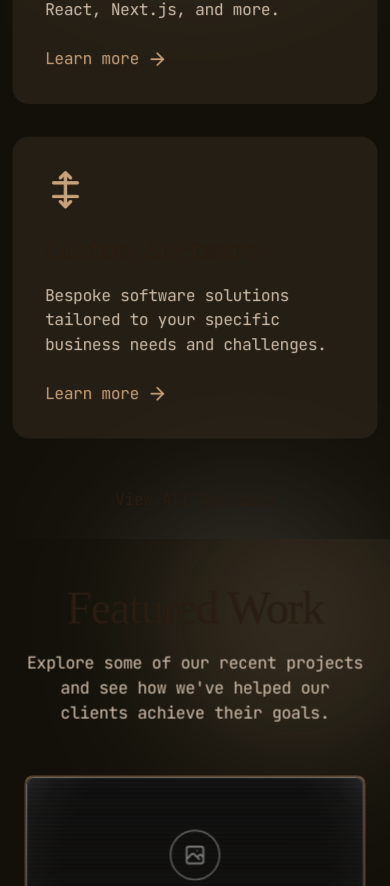
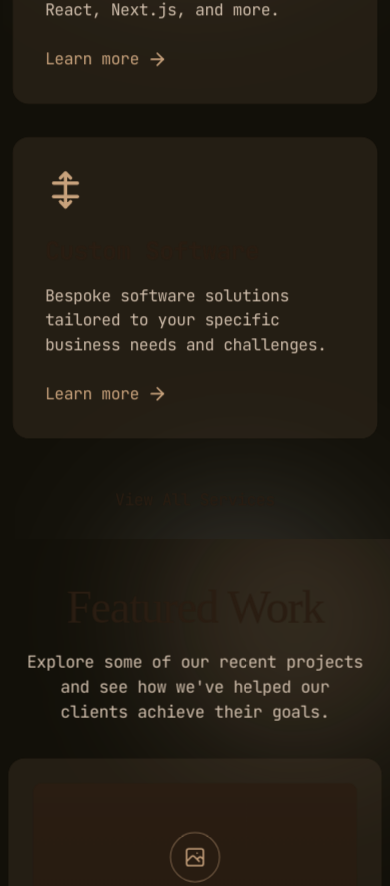
Before and after one commit to intrinsic-labs/intrinsiclabs.co, a Next.js app in the folder intrinsic-labs-website/: page / in a window 390 px wide. Shown: the part 1765-2651 px from the top of the page. Built offline with nearby package versions, Linux system fonts and the light colour scheme; a web font is replaced by a local one.

Commit message:
update card styling

```diff
--- a/intrinsic-labs-website/src/components/home/FeaturedWork.tsx
+++ b/intrinsic-labs-website/src/components/home/FeaturedWork.tsx
@@ -6,6 +6,7 @@ import Link from 'next/link';
 import Image from 'next/image';
 import PlaceholderImage from '../ui/PlaceholderImage';
 import AspectRatio from '../ui/AspectRatio';
+import Card from '../ui/Card';
 
 // Featured projects data (placeholder)
 const featuredProjects = [
@@ -72,18 +73,6 @@ const FeaturedWork = () => {
     },
   };
 
-  const itemVariants = {
-    hidden: { opacity: 0, y: 20 },
-    visible: {
-      opacity: 1,
-      y: 0,
-      transition: {
-        duration: 0.6,
-        ease: [0.215, 0.61, 0.355, 1],
-      },
-    },
-  };
-
   return (
     <section ref={sectionRef} className="py-12 md:py-20 lg:py-32 bg-background relative overflow-hidden parallax-section">
       {/* Background decorative elements with parallax */}
@@ -130,33 +119,21 @@ const FeaturedWork = () => {
           className="grid grid-cols-1 gap-8 md:gap-12"
         >
           {featuredProjects.map((project, index) => (
-            <motion.div
+            <Card
               key={project.id}
-              variants={itemVariants}
-              className="group"
+              id={project.id}
+              isHovered={hoveredProject === project.id}
+              onHover={setHoveredProject}
+              className="p-6 sm:p-8"
             >
-              <div
-                className={`flex flex-col lg:flex-row gap-6 md:gap-8 p-4 sm:p-6 rounded-xl transition-all duration-300 ${
-                  index % 2 === 1 ? 'lg:flex-row-reverse' : ''
-                }`}
-                onMouseEnter={() => setHoveredProject(project.id)}
-                onMouseLeave={() => setHoveredProject(null)}
-              >
+              <div className={`flex flex-col lg:flex-row gap-6 md:gap-8 ${index % 2 === 1 ? 'lg:flex-row-reverse' : ''}`}>
                 {/* Project Image */}
                 <div className="w-full lg:w-1/2 relative overflow-hidden">
-                  <AspectRatio ratio={16/9} className="w-full" withBorder={true}>
+                  <AspectRatio ratio={16/9} className="w-full">
                     <PlaceholderImage
                       text={`${project.title} Preview`}
-                      className={`w-full h-full card ${hoveredProject === project.id ? 'hovered' : ''}`}
+                      className={`w-full h-full rounded-lg ${hoveredProject === project.id ? 'hovered' : ''}`}
                     />
-                    <motion.div
-                      className="absolute inset-0 bg-gradient-to-t from-background/80 to-transparent opacity-60"
-                      initial={{ opacity: 0.6 }}
-                      animate={{
-                        opacity: hoveredProject === project.id ? 0.3 : 0.6,
-                      }}
-                      transition={{ duration: 0.3 }}
-                    ></motion.div>
                   </AspectRatio>
                 </div>
 
@@ -165,7 +142,7 @@ const FeaturedWork = () => {
                   <div className={`text-xs sm:text-sm font-semibold uppercase tracking-wider mb-1 sm:mb-2 ${hoveredProject === project.id ? 'text-accent' : 'text-neutral-300'}`}>
                     {project.category}
                   </div>
-                  <h3 className="text-xl sm:text-2xl md:text-3xl font-normal mb-2 sm:mb-4 font-display">
+                  <h3 className="text-xl sm:text-2xl md:text-3xl font-mono font-bold mb-2 sm:mb-4">
                     {project.title}
                   </h3>
                   <p className="text-sm sm:text-base text-neutral-300 mb-4 sm:mb-6">{project.description}</p>
@@ -208,7 +185,7 @@ const FeaturedWork = () => {
                   </Link>
                 </div>
               </div>
-            </motion.div>
+            </Card>
           ))}
         </motion.div>
 
--- a/intrinsic-labs-website/src/components/home/Services.tsx
+++ b/intrinsic-labs-website/src/components/home/Services.tsx
@@ -3,6 +3,7 @@
 import { useState, useRef } from 'react';
 import { motion, useScroll, useTransform } from 'framer-motion';
 import Link from 'next/link';
+import Card from '../ui/Card';
 
 // Service card data
 const services = [
@@ -109,18 +110,6 @@ const Services = () => {
     },
   };
 
-  const cardVariants = {
-    hidden: { opacity: 0, y: 20 },
-    visible: {
-      opacity: 1,
-      y: 0,
-      transition: {
-        duration: 0.6,
-        ease: [0.215, 0.61, 0.355, 1],
-      },
-    },
-  };
-
   return (
     <section ref={sectionRef} className="py-20 md:py-32 bg-background relative overflow-hidden parallax-section">
       {/* Background decorative elements with parallax */}
@@ -167,26 +156,14 @@ const Services = () => {
           className="grid grid-cols-1 md:grid-cols-3 gap-8"
         >
           {services.map((service) => (
-            <motion.div
+            <Card
               key={service.id}
-              variants={cardVariants}
-              onMouseEnter={() => setHoveredCard(service.id)}
-              onMouseLeave={() => setHoveredCard(null)}
-              className={`relative group rounded-xl p-8 transition-all duration-300 ${
-                hoveredCard === service.id
-                  ? 'bg-neutral-800/80 shadow-lg shadow-primary/5'
-                  : 'bg-neutral-800/30 hover:bg-neutral-800/50'
-              }`}
+              id={service.id}
+              isHovered={hoveredCard === service.id}
+              onHover={setHoveredCard}
+              className="p-8 group"
+              borderColors={['#8c72ff','#ff8c72']}
             >
-              <div
-                className={`absolute inset-0 rounded-xl transition-opacity duration-300 opacity-0 ${
-                  hoveredCard === service.id ? 'opacity-100' : ''
-                }`}
-              >
-                <div className="absolute inset-0 bg-gradient-to-br from-accent/5 to-accent/60 rounded-xl opacity-60"></div>
-              </div>
-
-              <div className="relative z-10">
               <div
                 className={`text-primary mb-6 transition-transform duration-300 ${
                   hoveredCard === service.id ? 'scale-110' : ''
@@ -194,7 +171,7 @@ const Services = () => {
               >
                 {service.icon}
               </div>
-                <h3 className="text-2xl font-bold mb-4">{service.title}</h3>
+              <h3 className="text-2xl font-mono font-bold mb-4">{service.title}</h3>
               <p className="text-neutral-300 mb-6">{service.description}</p>
               <Link
                 href={service.link}
@@ -217,8 +194,7 @@ const Services = () => {
                   <path d="m12 5 7 7-7 7" />
                 </svg>
               </Link>
-              </div>
-            </motion.div>
+            </Card>
           ))}
         </motion.div>
 
--- a/intrinsic-labs-website/src/components/ui/AspectRatio.tsx
+++ b/intrinsic-labs-website/src/components/ui/AspectRatio.tsx
@@ -6,14 +6,12 @@ interface AspectRatioProps {
   ratio?: string | number;
   className?: string;
   children: ReactNode;
-  withBorder?: boolean;
 }
 
 const AspectRatio: FC<AspectRatioProps> = ({
   ratio = '16/9',
   className = '',
-  children,
-  withBorder = false
+  children
 }) => {
   // Calculate padding based on ratio type
   const getPaddingBottom = () => {
@@ -31,7 +29,7 @@ const AspectRatio: FC<AspectRatioProps> = ({
 
   return (
     <div
-      className={`relative w-full ${withBorder ? 'retro-border-rect group-hover:border-accent hovered:border-accent transition-colors duration-300' : ''} ${className}`}
+      className={`relative w-full overflow-hidden ${className}`}
       style={{
         paddingBottom: getPaddingBottom()
       }}
@@ -39,8 +37,6 @@ const AspectRatio: FC<AspectRatioProps> = ({
       <div className="absolute inset-0">
         {children}
       </div>
-
-      {/* Corner accents removed for capsule shape */}
     </div>
   );
 };
--- /dev/null
+++ b/intrinsic-labs-website/src/components/ui/Card.tsx
@@ -0,0 +1,123 @@
+"use client";
+
+import { useState, useRef, useEffect, ReactNode } from 'react';
+import { motion } from 'framer-motion';
+
+interface CardProps {
+  children: ReactNode;
+  className?: string;
+  onClick?: () => void;
+  id?: string;
+  isHovered?: boolean;
+  onHover?: (id: string | null) => void;
+  borderColors?: string[];
+}
+
+const Card = ({
+  children,
+  className = '',
+  onClick,
+  id = '',
+  isHovered = false,
+  onHover,
+  borderColors = ['#8c72ff','#ff8c72', '#72ff8c'] // Default colors
+}: CardProps) => {
+  const cardRef = useRef<HTMLDivElement>(null);
+  const [mousePosition, setMousePosition] = useState({ x: 0, y: 0 });
+  const [dimensions, setDimensions] = useState({ width: 0, height: 0 });
+  const [isMounted, setIsMounted] = useState(false);
+
+  // Set mounted state after component mounts
+  useEffect(() => {
+    setIsMounted(true);
+
+    if (cardRef.current) {
+      const { width, height } = cardRef.current.getBoundingClientRect();
+      setDimensions({ width, height });
+    }
+
+    const handleResize = () => {
+      if (cardRef.current) {
+        const { width, height } = cardRef.current.getBoundingClientRect();
+        setDimensions({ width, height });
+      }
+    };
+
+    window.addEventListener('resize', handleResize);
+    return () => window.removeEventListener('resize', handleResize);
+  }, []);
+
+  // Handle mouse move to update gradient position
+  const handleMouseMove = (e: React.MouseEvent<HTMLDivElement>) => {
+    if (!cardRef.current) return;
+
+    const rect = cardRef.current.getBoundingClientRect();
+    const x = e.clientX - rect.left;
+    const y = e.clientY - rect.top;
+
+    setMousePosition({ x, y });
+  };
+
+  // Handle mouse enter
+  const handleMouseEnter = () => {
+    if (onHover && id) {
+      onHover(id);
+    }
+  };
+
+  // Handle mouse leave
+  const handleMouseLeave = () => {
+    if (onHover) {
+      onHover(null);
+    }
+  };
+
+  // Calculate gradient position based on mouse position
+  const gradientPosition = isMounted ? {
+    background: `radial-gradient(circle at ${mousePosition.x}px ${mousePosition.y}px, ${borderColors.join(', ')})`,
+  } : {};
+
+  return (
+    <motion.div
+      ref={cardRef}
+      className={`relative rounded-xl overflow-hidden transition-all duration-300 ${className}`}
+      onClick={onClick}
+      onMouseMove={handleMouseMove}
+      onMouseEnter={handleMouseEnter}
+      onMouseLeave={handleMouseLeave}
+      initial={{ opacity: 0, y: 20 }}
+      whileInView={{ opacity: 1, y: 0 }}
+      viewport={{ once: true, margin: '-100px' }}
+      transition={{ duration: 0.6 }}
+    >
+      {/* Border gradient effect */}
+      <div
+        className={`absolute inset-0 rounded-xl transition-opacity duration-300 ${isHovered ? 'opacity-100' : 'opacity-0'}`}
+        style={{
+          padding: '1px',
+          background: isHovered && isMounted ? gradientPosition.background : 'transparent',
+          maskImage: 'linear-gradient(#fff 0 0) content-box, linear-gradient(#fff 0 0)',
+          maskComposite: 'exclude',
+          WebkitMaskComposite: 'xor',
+          pointerEvents: 'none',
+        }}
+      />
+
+      {/* Background with hover effect */}
+      <div
+        className={`absolute inset-0 rounded-xl transition-all duration-300 ${
+          isHovered
+            ? 'bg-neutral-800/80 shadow-lg shadow-primary/5'
+            : 'bg-neutral-800/30'
+        }`}
+      />
+
+      {/* Content */}
+      <div className="relative z-10">
+        {children}
+      </div>
+    </motion.div>
+  );
+};
+
+export default Card;
--- a/intrinsic-labs-website/src/components/ui/PlaceholderImage.tsx
+++ b/intrinsic-labs-website/src/components/ui/PlaceholderImage.tsx
@@ -31,101 +31,45 @@ const PlaceholderImage: FC<PlaceholderImageProps> = ({
 
   return (
     <div
-      className={`relative overflow-hidden retro-border-rect w-full h-full ${className}`}
+      className={`relative overflow-hidden w-full h-full ${className}`}
       style={{
         width: widthStyle,
         height: heightStyle,
         aspectRatio: getAspectRatioStyle()
       }}
     >
-      {/* Warm dark wood background */}
-      <div className="absolute inset-0 bg-background" />
+      {/* Modern dark background */}
+      <div className="absolute inset-0 bg-neutral-900" />
 
       {/* Center content */}
       <div className="absolute inset-0 flex flex-col items-center justify-center p-4 z-10">
-        <div className="w-12 h-12 sm:w-16 sm:h-16 mb-2 sm:mb-4 border border-primary rounded-full flex items-center justify-center">
+        <div className="w-12 h-12 sm:w-16 sm:h-16 mb-2 sm:mb-4 border border-primary/50 rounded-full flex items-center justify-center">
           <svg xmlns="http://www.w3.org/2000/svg" className="h-6 w-6 sm:h-8 sm:w-8 text-primary" fill="none" viewBox="0 0 24 24" stroke="currentColor">
             <path strokeLinecap="round" strokeLinejoin="round" strokeWidth={1.5} d="M4 16l4.586-4.586a2 2 0 012.828 0L16 16m-2-2l1.586-1.586a2 2 0 012.828 0L20 14m-6-6h.01M6 20h12a2 2 0 002-2V6a2 2 0 00-2-2H6a2 2 0 00-2 2v12a2 2 0 002 2z" />
           </svg>
         </div>
-        <div className="terminal-text text-center">
-          <span className="text-xs sm:text-sm opacity-70">&lt; {text} /&gt;</span>
+        <div className="text-center">
+          <span className="text-xs sm:text-sm text-neutral-300">{text}</span>
         </div>
       </div>
 
-      {/* Subtle wood grain effect */}
+      {/* Subtle gradient overlay */}
       <div
-        className="absolute inset-0 pointer-events-none"
+        className="absolute inset-0 pointer-events-none opacity-30"
         style={{
-          background: 'linear-gradient(rgba(200, 162, 124, 0.05) 50%, transparent 50%)',
-          backgroundSize: '100% 4px'
+          background: 'linear-gradient(to bottom, transparent, rgba(18, 16, 9, 0.5))'
         }}
       />
 
-      {/* Subtle wood vignette */}
-      <div
-        className="absolute inset-0 pointer-events-none"
-        style={{
-          background: 'radial-gradient(circle, transparent 70%, rgba(139, 94, 60, 0.15) 100%)'
-        }}
-      />
-
-      {/* Frosted glass bloom effects - visible on hover */}
+      {/* Subtle accent glow on hover */}
       <div className="absolute inset-0 pointer-events-none opacity-0 group-hover:opacity-100 hovered:opacity-100 transition-opacity duration-500">
-        {/* Deep green bloom */}
-        <div className="absolute bottom-0 left-1/2 transform -translate-x-1/2 w-full h-[200%] opacity-30"
+        <div className="absolute bottom-0 left-1/2 transform -translate-x-1/2 w-full h-[150%] opacity-30"
           style={{
-            background: 'radial-gradient(ellipse at bottom, rgba(90, 114, 84, 0.8) 0%, transparent 70%)',
-            filter: 'blur(40px)'
-          }}
-        />
-
-        {/* Yellow bloom */}
-        <div className="absolute bottom-0 left-1/3 transform -translate-x-1/2 w-[120%] h-[180%] opacity-20"
-          style={{
-            background: 'radial-gradient(ellipse at bottom, rgba(200, 162, 124, 0.8) 0%, transparent 70%)',
-            filter: 'blur(35px)'
-          }}
-        />
-
-        {/* White/cream bloom */}
-        <div className="absolute bottom-0 right-1/3 transform translate-x-1/2 w-[100%] h-[150%] opacity-10"
-          style={{
-            background: 'radial-gradient(ellipse at bottom, rgba(245, 241, 232, 0.9) 0%, transparent 70%)',
+            background: 'radial-gradient(ellipse at bottom, rgba(125, 155, 118, 0.6) 0%, transparent 70%)',
             filter: 'blur(30px)'
           }}
         />
       </div>
-
-      {/* Frosted glass overlay - always visible but more pronounced on hover */}
-      <div className="absolute inset-0 pointer-events-none opacity-30 group-hover:opacity-60 hovered:opacity-60 transition-opacity duration-500"
-        style={{
-          background: 'linear-gradient(to bottom, transparent, rgba(18, 16, 9, 0.3))',
-          backdropFilter: 'blur(2px)'
-        }}
-      />
-
-      {/* Subtle sage green accent in corners */}
-      <div className="absolute top-0 left-0 w-8 h-8 opacity-10"
-        style={{
-          background: 'radial-gradient(circle at top left, rgba(125, 155, 118, 0.5), transparent 70%)'
-        }}
-      />
-      <div className="absolute top-0 right-0 w-8 h-8 opacity-10"
-        style={{
-          background: 'radial-gradient(circle at top right, rgba(125, 155, 118, 0.5), transparent 70%)'
-        }}
-      />
-      <div className="absolute bottom-0 left-0 w-8 h-8 opacity-10"
-        style={{
-          background: 'radial-gradient(circle at bottom left, rgba(125, 155, 118, 0.5), transparent 70%)'
-        }}
-      />
-      <div className="absolute bottom-0 right-0 w-8 h-8 opacity-10"
-        style={{
-          background: 'radial-gradient(circle at bottom right, rgba(125, 155, 118, 0.5), transparent 70%)'
-        }}
-      />
     </div>
   );
 };
```
Lines whose indentation alone changed are shown as unchanged.
